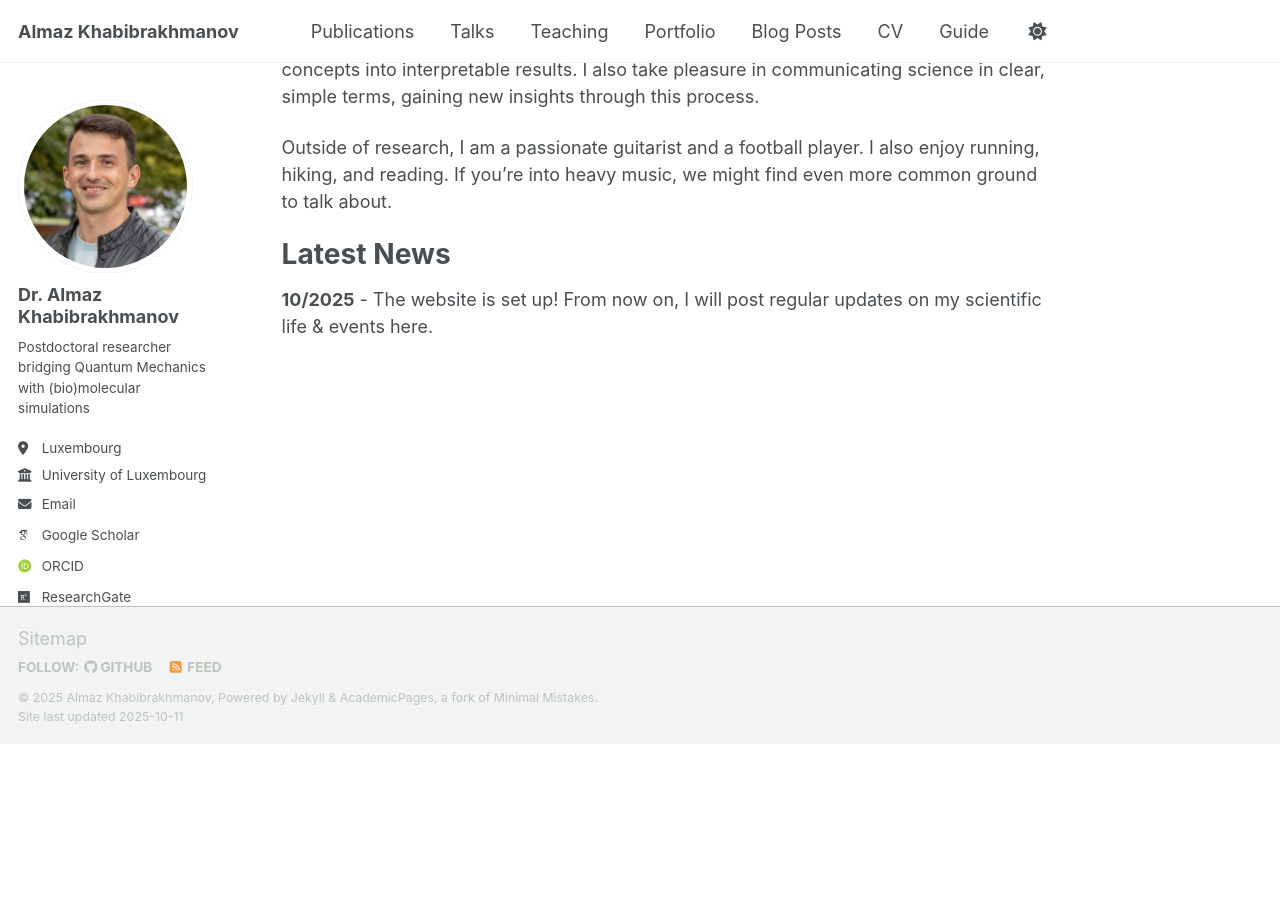
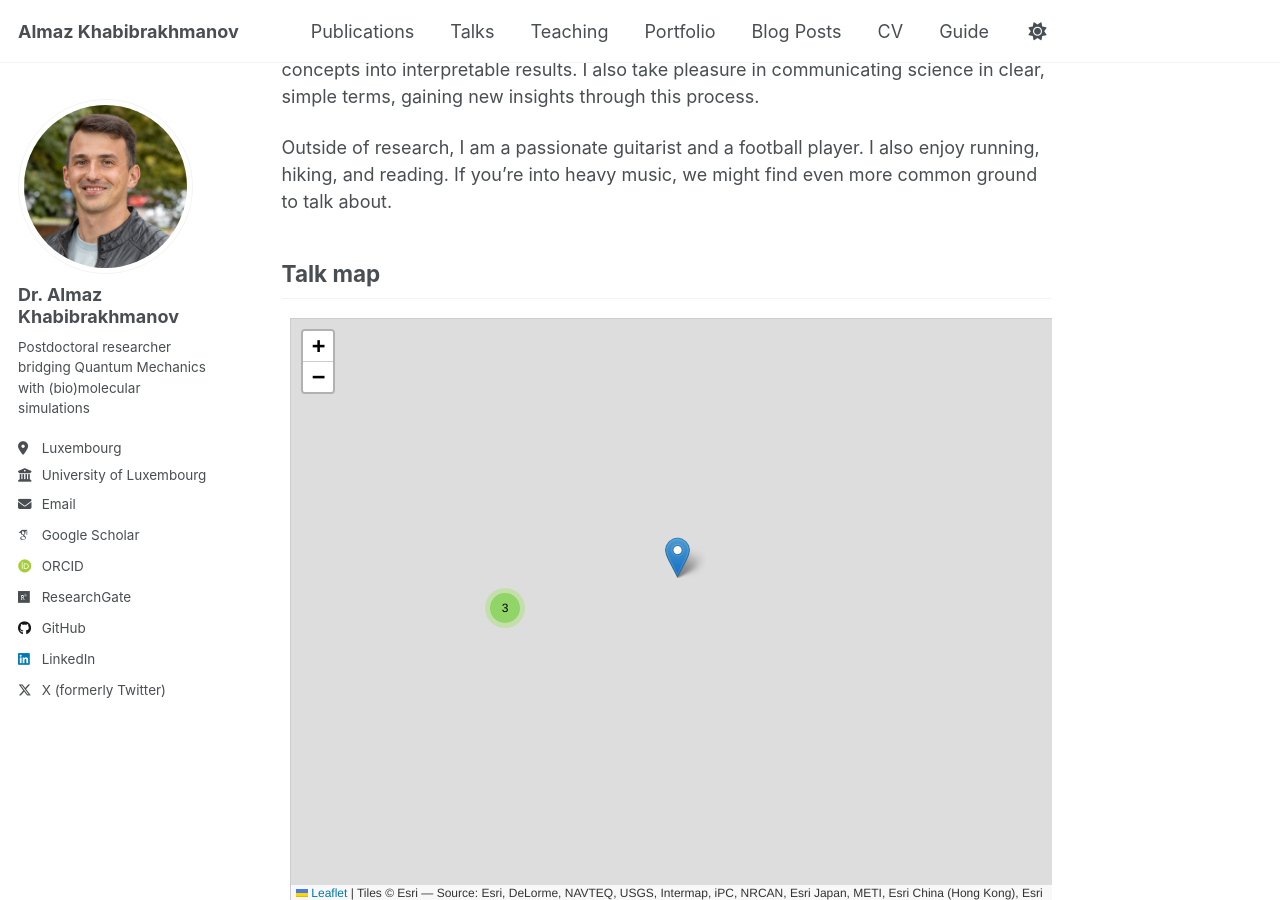
Before and after one commit to almaz-khabibrakhmanov/almaz-khabibrakhmanov.github.io, a Jekyll site: the page built from _pages/about.md, in a window 1280 px wide and 900 px high, scrolled down 614 px. Built offline with Jekyll 4.4.1, drawn with Linux system fonts in a browser that asks for light colours; nearby versions of some CDN libraries; some web fonts are replaced; a script that is not in the unit is left out; before the commit the page ends 1359 px from its top, so only the background shows below that.

Commit message:
Update about.md

```diff
--- a/_pages/about.md
+++ b/_pages/about.md
@@ -17,6 +17,9 @@ I thrive at the intersection of fundamental science and computational innovation
 
 Outside of research, I am a passionate guitarist and a football player. I also enjoy running, hiking, and reading. If you're into heavy music, we might find even more common ground to talk about.
 
+<h2>Talk map</h2>
+<iframe src="/talkmap/map.html" height="600" width="100%" style="border:none; margin-bottom: 2em;"></iframe>
+
 Latest News
 ======
 **10/2025** - The website is set up! From now on, I will post regular updates on my scientific life & events here.
```
